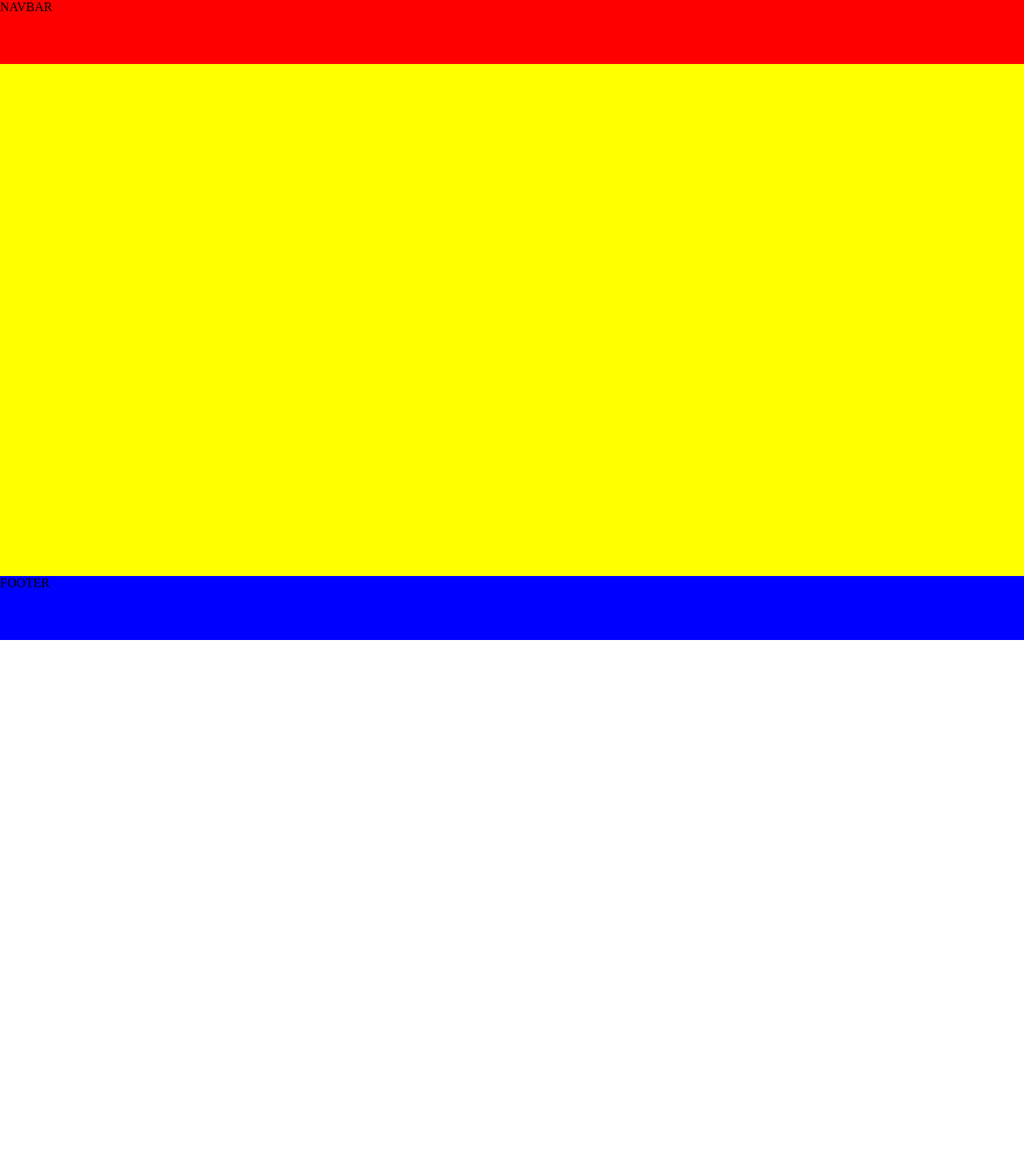
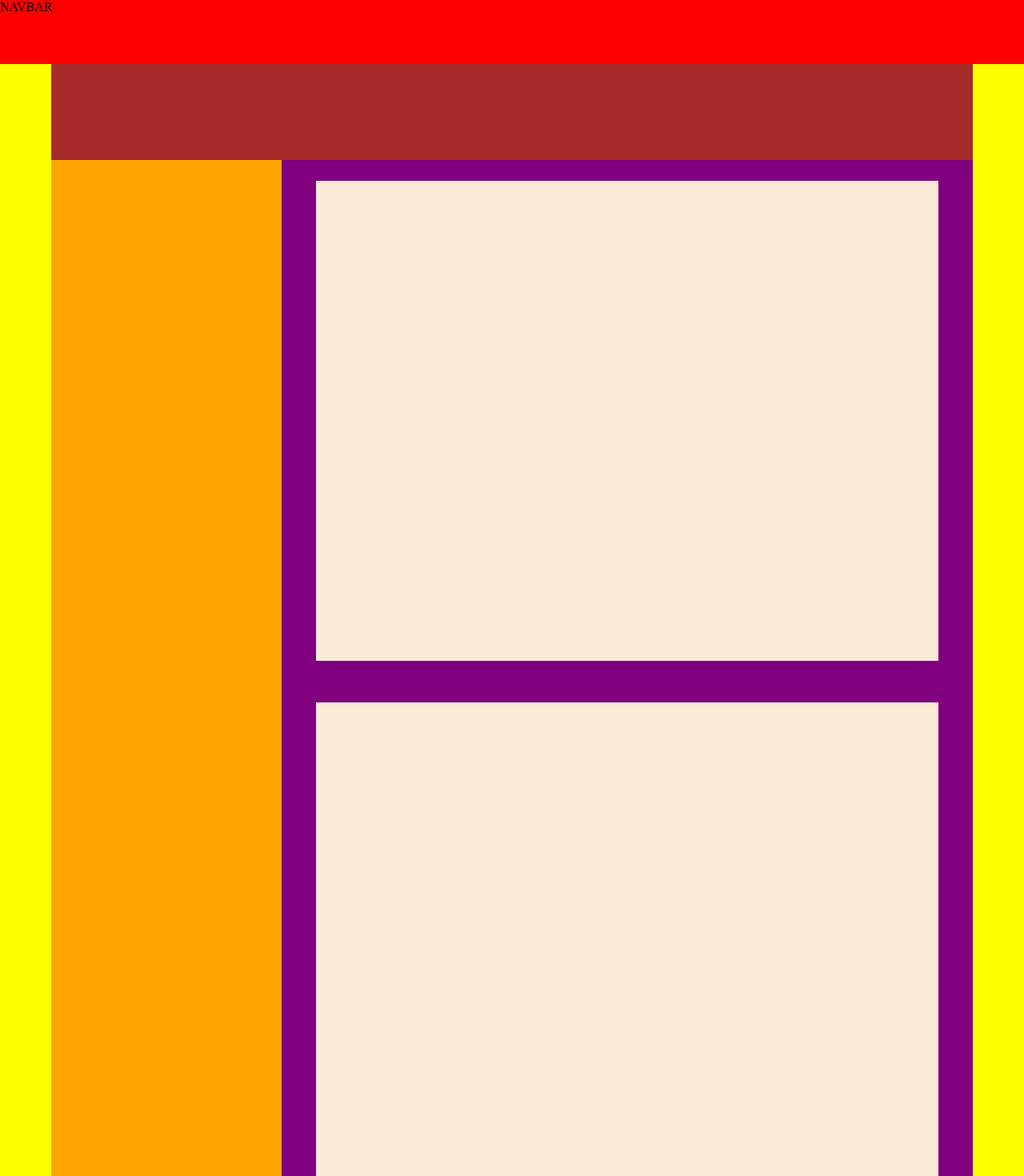
Before and after one commit to CatalinaScheleff/Portfolio, a React (Vite) app in the folder my-portfolio/: page /work in a window 1280 px wide. Before the commit this address had no page. Shown: the top 1470 px of the page at 80% size. Before the commit the page ends 800 px from the top, so only its background shows below. Built offline with nearby package versions, Linux system fonts and the light colour scheme.

Commit message:
work
route and grid

```diff
--- a/my-portfolio/src/App.jsx
+++ b/my-portfolio/src/App.jsx
@@ -6,6 +6,7 @@ import { BackgroundCon, ContentCon } from "./components/AppElements";
 import { Navbar } from "./components/navbar/navbar";
 import { Footer } from "./components/footer/footer";
 import { Home } from "./pages/home";
+import { Work } from "./pages/work";
 
 
 function App() {
@@ -17,10 +18,8 @@ function App() {
         <Navbar/>
         <ContentCon id="ContentCon">
           <Routes>
-            <Route path="/" element={<Home/>}>
-
-            </Route>
-
+            <Route path="/" element={<Home/>}/>
+            <Route path="/work" element={<Work/>}/>
           </Routes>
 
         </ContentCon>
--- a/my-portfolio/src/components/AppElements.jsx
+++ b/my-portfolio/src/components/AppElements.jsx
@@ -10,7 +10,7 @@ background-color: black;
   /* grid-template-areas:  'navbar'
                         'content'
                         'footer'; */
-  grid-template-rows: 10% auto 10%;
+  grid-template-rows: 80px auto 80px;
   margin: 0;
 
 `;
--- a/my-portfolio/src/components/home/HomeElements.jsx
+++ b/my-portfolio/src/components/home/HomeElements.jsx
@@ -1,40 +1,43 @@
 import styled from "styled-components";
 
 export const HomeCon = styled.div`
-    background-color: green;
-    min-height: 90%;
-    width: 90vw;
-    display: grid;
-    place-items: center;
-    grid-template-rows: 20% auto;
-
-
+  background-color: green;
+  min-height: 90%;
+  width: 90vw;
+  display: grid;
+  place-items: center;
 `;
 
 export const HomeTitleCon = styled.div`
   background-color: brown;
   display: grid;
   place-items: center;
+  padding: 10px;
 `;
 
 export const HomeTitle = styled.h1`
   background-color: grey;
-  font-size: 80px;
-  @media (max-width: 1000px) {
-    font-size: 50px;
-  }
-  @media (max-width: 700px) {
-    font-size: 30px;
-  }
+  font-size: 7vw;
 `;
 
 export const HomeTextCon = styled.div`
   background-color: purple;
-  width: 50vw;
+  width: 60vw;
   max-width: 1000px;
   height: 50vh;
-  /* min-height: 500px; */
-  @media (max-width: 1000px) {
-    width: 80%;
+  display: grid;
+  place-items: center;
+  @media (max-width: 700px) {
+    width: 80vw;
   }
 `;
+
+export const HomeText = styled.p`
+  background-color: grey;
+  font-size: 2vw;
+  text-align: center;
+  margin: 3%;
+  @media (max-width: 700px) {
+    font-size: 1em;
+  }
+`;
--- /dev/null
+++ b/my-portfolio/src/components/work/WorkElements.jsx
@@ -0,0 +1,52 @@
+import styled from "styled-components";
+
+export const WorkCon = styled.div`
+  background-color: green;
+  width: 90vw;
+  min-height: 90%;
+  display: grid;
+  grid-template-areas: 'title title'
+                        'menu content';
+  grid-template-rows: 120px auto;
+  grid-template-columns: 25%;
+`;
+
+export const WorkTitleCon = styled.div`
+  background-color: brown;
+  grid-area: title;
+`;
+
+export const WorkMenuCon = styled.div`
+background-color: orange;
+grid-area: menu;
+
+`;
+
+export const WorkContentCon = styled.div`
+  background-color: purple;
+  grid-area: content;
+  display: grid;
+  place-items: center;
+`;
+
+export const WorkContent1 = styled.div`
+  background-color: antiquewhite;
+  margin: 3%;
+  width: 90%;
+  height: 600px;
+
+`;
+
+export const WorkContent2 = styled.div`
+   background-color: antiquewhite;
+  margin: 3%;
+  width: 90%;
+  height: 600px;
+`;
+
+export const WorkContent3 = styled.div`
+   background-color: antiquewhite;
+  margin: 3%;
+  width: 90%;
+  height: 600px;
+`;
--- a/my-portfolio/src/pages/home.jsx
+++ b/my-portfolio/src/pages/home.jsx
@@ -1,16 +1,25 @@
-import { HomeCon, HomeTextCon, HomeTitle, HomeTitleCon } from "../components/home/HomeElements"
+import {
+  HomeCon,
+  HomeText,
+  HomeTextCon,
+  HomeTitle,
+  HomeTitleCon,
+} from "../components/home/HomeElements";
 
 export const Home = () => {
   return (
     <>
-        <HomeCon>
-            <HomeTitleCon>
-                <HomeTitle>Wellcome to my Portfolio!</HomeTitle>
+      <HomeCon id="HomeCon">
+        <HomeTitleCon id="HomeTitleCon">
+          <HomeTitle id="HomeTitle">Wellcome to my Portfolio!</HomeTitle>
         </HomeTitleCon>
-            <HomeTextCon>
-
+        <HomeTextCon id="HomeTextCon">
+          <HomeText id="HomeText">
+            Hello! My name is Catalina Scheleff. I am a beginner Full Stack
+            Developer from Chile.
+          </HomeText>
         </HomeTextCon>
       </HomeCon>
     </>
-    )
-}
+  );
+};
--- /dev/null
+++ b/my-portfolio/src/pages/work.jsx
@@ -0,0 +1,26 @@
+import { WorkCon, WorkContent1, WorkContent2, WorkContent3, WorkContentCon, WorkMenuCon, WorkTitleCon } from "../components/work/WorkElements"
+
+export const Work = () => {
+    return (<>
+    <WorkCon id="WorkCon">
+        <WorkTitleCon>
+
+        </WorkTitleCon>
+        <WorkMenuCon>
+
+        </WorkMenuCon>
+        <WorkContentCon>
+            <WorkContent1>
+
+            </WorkContent1>
+            <WorkContent2>
+
+            </WorkContent2>
+            <WorkContent3>
+
+            </WorkContent3>
+        </WorkContentCon>
+
+    </WorkCon>
+    </>)
+}
```
Lines whose indentation alone changed are shown as unchanged.
